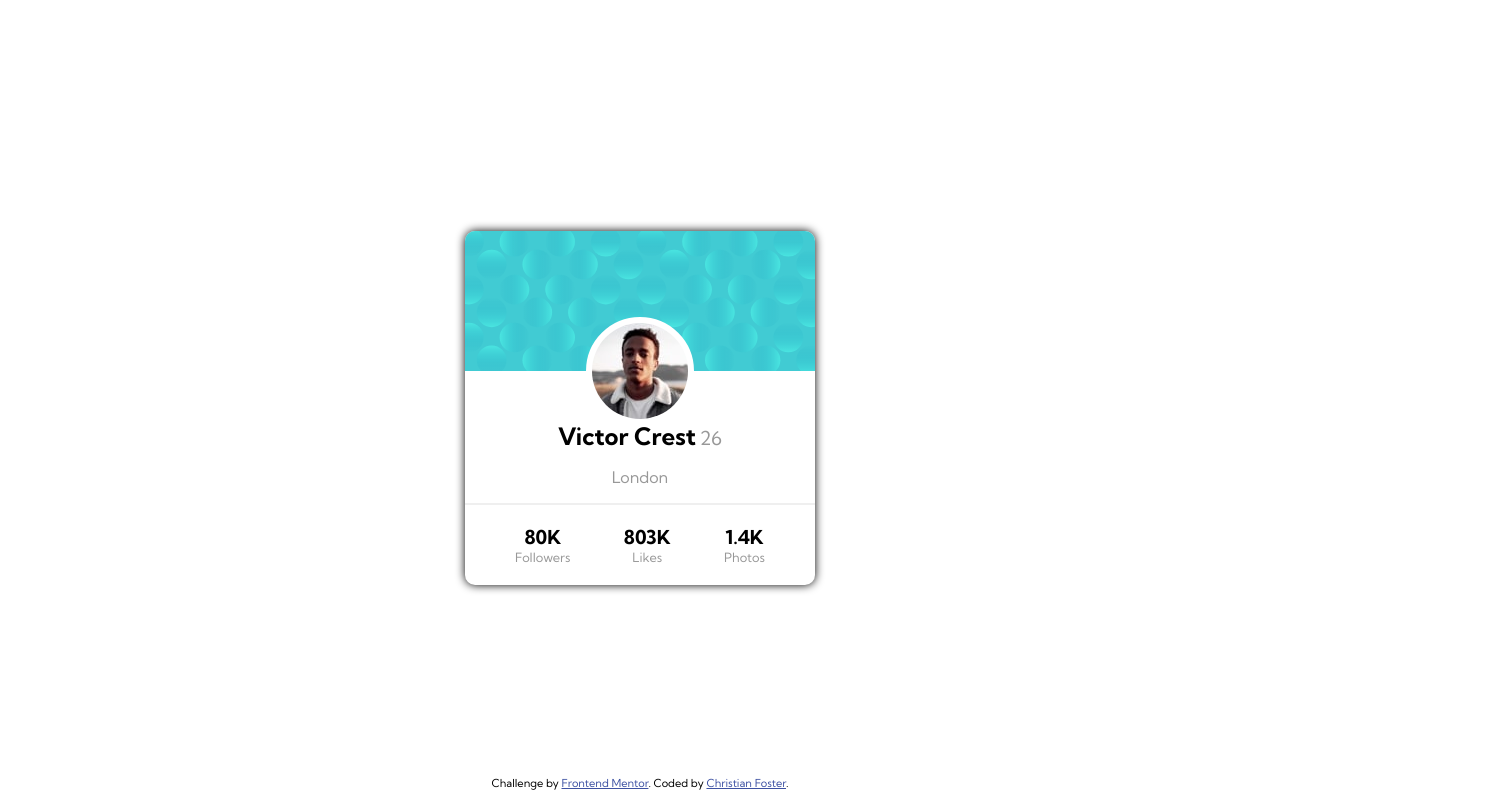
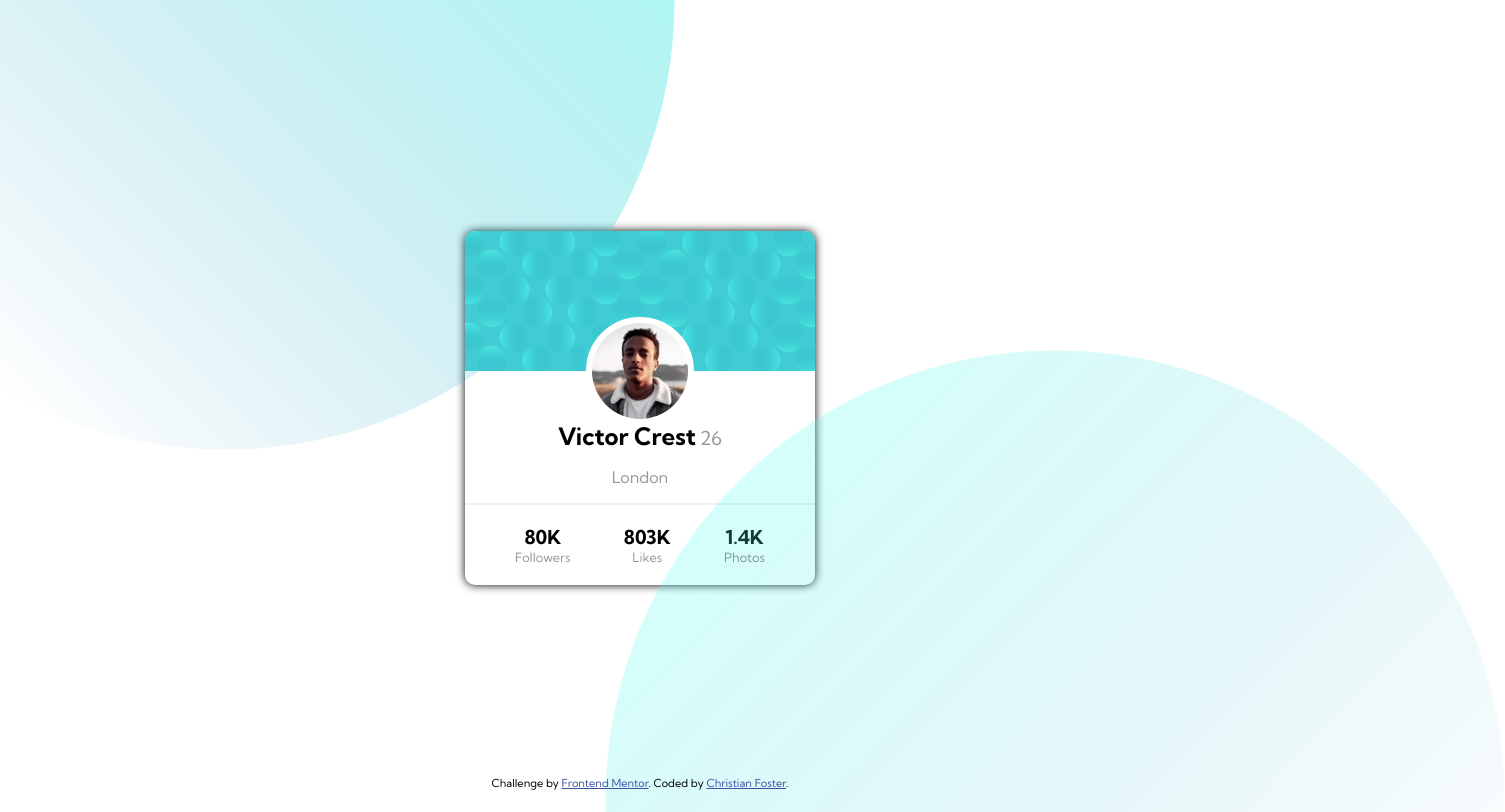
Before and after one commit to fosteeco/front-end-mentor-profile-card-component, a plain HTML site: page index.html in a window 1280 px wide. Shown: the top 812 px of the page, 1505 px wide, since content can reach past the window. Drawn offline with Linux system fonts and the light colour scheme.

Commit message:
Added svg background circles

```diff
--- a/index.html
+++ b/index.html
@@ -18,6 +18,16 @@
     <link rel="stylesheet" href="style.css" />
   </head>
   <body>
+    <img
+      src="./images/bg-pattern-top.svg"
+      alt=""
+      class="background-img img-top"
+    />
+    <img
+      src="./images/bg-pattern-bottom.svg"
+      alt=""
+      class="background-img img-bottom"
+    />
     <div class="card">
       <div class="top-card image-container">
         <img src="./images/bg-pattern-card.svg" alt="" class="card-image" />
--- a/style.css
+++ b/style.css
@@ -10,6 +10,24 @@ body {
   align-items: center;
   height: 100vh;
   font-family: 'Kumbh Sans', sans-serif;
+  overflow: hidden;
+}
+
+.background-img {
+  width: 900px;
+  position: absolute;
+}
+
+.img-top {
+  top: 0;
+  left: 0;
+  transform: translateY(-50%) translateX(-25%);
+}
+
+.img-bottom {
+  bottom: 0;
+  right: 0;
+  transform: translateY(50%) translateX(25%);
 }
 
 .card {
```
